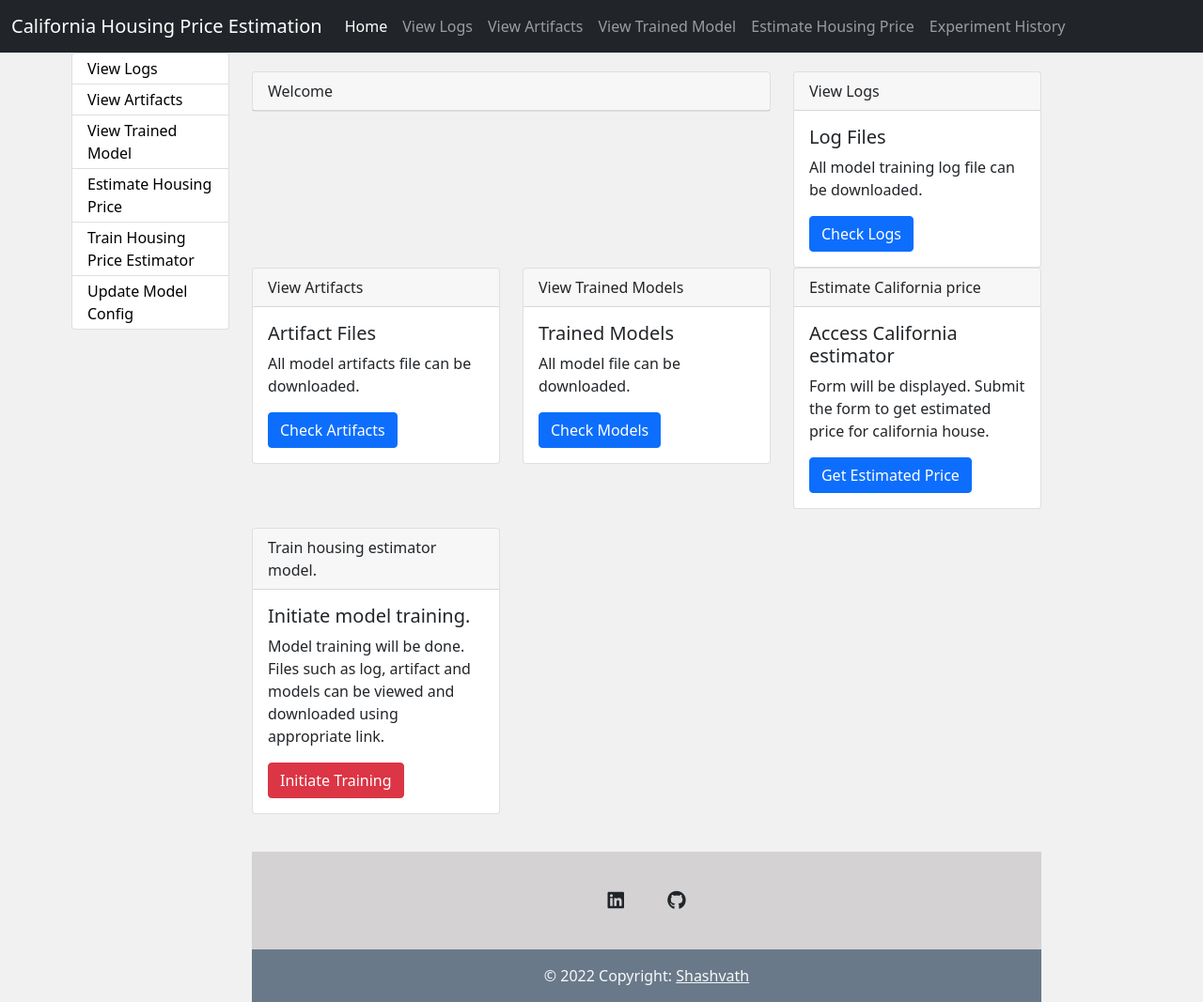
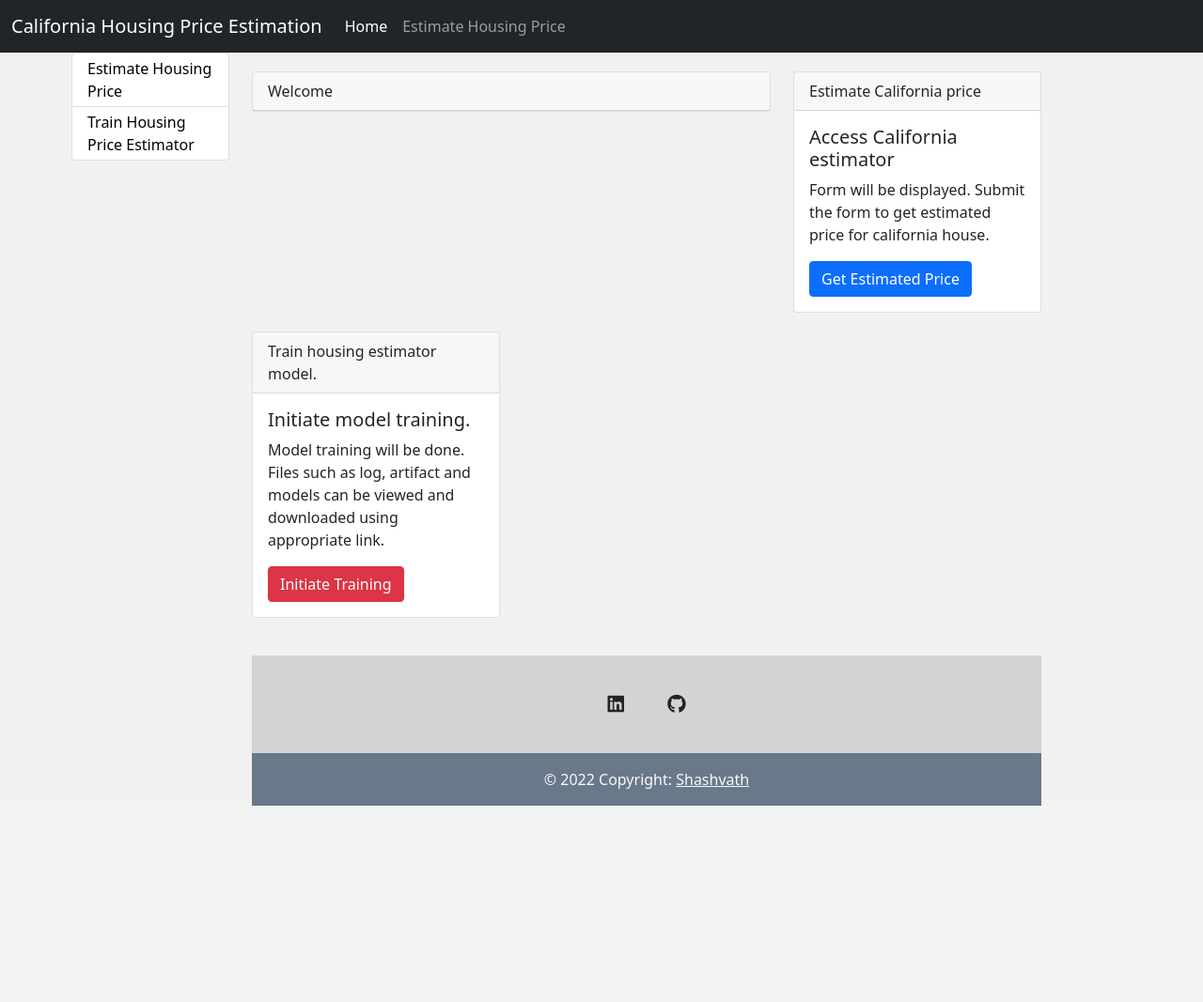
Before and after one commit to PyBeginner1/California_housing, a Flask app: page / in a window 1280 px wide. Shown: the whole page at 94% size. After the commit the page ends 858 px from the top, so only its background shows below. Run offline with Flask 3, Linux system fonts and the light colour scheme; some libraries are stand-ins or nearby versions.

Commit message:
Updated HTML

```diff
--- a/templates/header.html
+++ b/templates/header.html
@@ -64,19 +64,7 @@ table-layout: fixed;
                         <a class="nav-link active" aria-current="page" href="/">Home</a>
                     </li>
                     <li class="nav-item">
-                        <a class="nav-link {% if 'log' in request.path %} active {% endif %}" href="/logs">View Logs</a>
-                    </li>
-                    <li class="nav-item">
-                        <a class="nav-link {% if 'artifact' in request.path %} active {% endif %}" href="/artifact">View Artifacts</a>
-                    </li>
-                    <li class="nav-item">
-                        <a class="nav-link {% if 'saved_models' in request.path %} active {% endif %}" href="/saved_models">View Trained Model</a>
-                    </li>
-                    <li class="nav-item">
                         <a class="nav-link {% if 'predict' in request.path %} active {% endif %}" href="/predict">Estimate Housing Price</a>
-                    </li>
-                    <li class="nav-item">
-                        <a class="nav-link {% if 'predict' in request.path %} active {% endif %}" href="/view_experiment_hist">Experiment History</a>
                     </li>
                 </ul>
             </div>
@@ -90,15 +78,6 @@ table-layout: fixed;
 
         <div class="col-md-2 col-sm-12 col-lg-2">
             <ul class=" list-group ">
-                <li class="list-group-item py-1  {% if 'log' in request.path %} active {% endif %}">
-                    <a  style=" text-decoration: none;color:black" href="/logs">View Logs</a>
-                </li>
-                <li class="list-group-item py-1 {% if 'artifact' in request.path %} active {% endif %}">
-                    <a style=" text-decoration: none;color:rgb(0, 0, 0)" href="/artifact">View Artifacts</a>
-                </li>
-                <li class="list-group-item py-1 {% if 'saved_models' in request.path %} active {% endif %}">
-                    <a style=" text-decoration: none;color:black" href="/saved_models">View Trained Model</a>
-                </li>
                 <li class="list-group-item py-1 {% if 'predict' in request.path %} active {% endif %}">
                     <a style=" text-decoration: none;color:black" href="/predict">Estimate Housing Price</a>
                 </li>
@@ -106,11 +85,6 @@ table-layout: fixed;
                     <a style=" text-decoration: none;color:black" href="/train">Train Housing Price Estimator</a>
                 </li>
 
-
-
-                <li class="list-group-item py-1 {% if 'update_model_config' in request.path %} active {% endif %}">
-                    <a style=" text-decoration: none;color:black" href="/update_model_config">Update Model Config</a>
-                </li>
             </ul>
 
         </div>
--- a/templates/index.html
+++ b/templates/index.html
@@ -18,50 +18,6 @@
             </div>
 
 
-        </div>
-        </div>
-<div class="col-md-4 col-lg-4 col-sm-12">
-<div class="card">
-    <div class="card-header">
-       View Logs
-    </div>
-    <div class="card-body">
-
-        <h5 class="card-title">Log Files</h5>
-        <p class="card-text">All model training log file can be downloaded.</p>
-        <a class="btn btn-primary" href="/logs">Check Logs</a>
-    </div>
-</div>
-</div>
-
-
-<div class="col-md-4 col-lg-4 col-sm-12" style="margin-bottom:20px;">
-    <div class="card">
-        <div class="card-header">
-           View Artifacts
-        </div>
-        <div class="card-body">
-
-            <h5 class="card-title">Artifact Files</h5>
-            <p class="card-text">All model artifacts file can be downloaded.</p>
-            <a class="btn btn-primary" href="/artifact">Check Artifacts</a>
-        </div>
-    </div>
-    </div>
-
-
-
-    <div class="col-md-4 col-lg-4 col-sm-12"  style="margin-bottom:20px;">
-        <div class="card">
-            <div class="card-header">
-               View Trained Models
-            </div>
-            <div class="card-body">
-
-                <h5 class="card-title">Trained Models</h5>
-                <p class="card-text">All model file can be downloaded.</p>
-                <a class="btn btn-primary" href="/saved_models">Check Models</a>
-            </div>
         </div>
         </div>
 
```
Also changed, not shown: templates/eda.html (deleted, +0 -22 lines).
